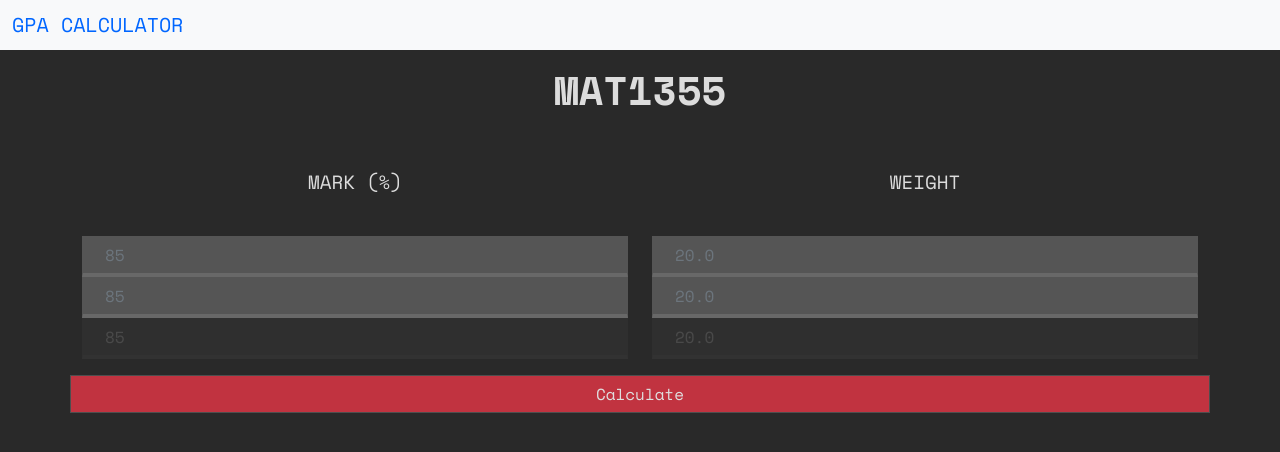
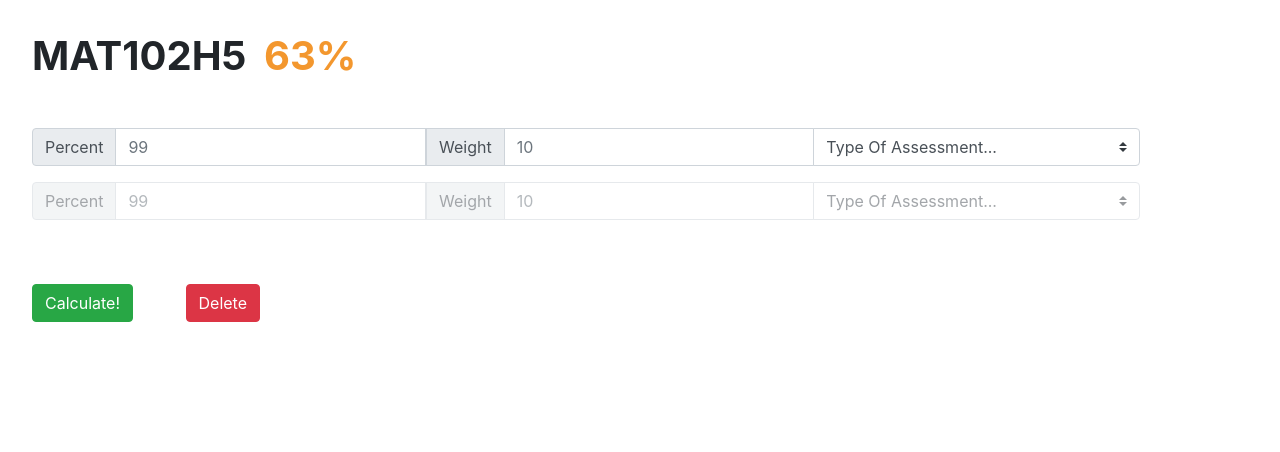
Before and after one commit to abdullaaaah/gpa-calculator, a Flask app: page / in a window 1280 px wide. Shown: the top 452 px of the page. Run offline with Flask 2, Linux system fonts and the light colour scheme; some libraries are stand-ins or nearby versions.

Commit message:
connected web, added kyle's design to main

```diff
--- a/app.py
+++ b/app.py
@@ -17,8 +17,6 @@ def calculate():
     if request.method == 'POST':
         data = dict_converter(request.form)
         G = GPACalculator(data)
-        #return render_template('index.html', gpa=str(G.calculate_gpa()),
-        #                       mark=G.calculate_mark(data))
         return {'gpa': G.calculate_gpa(), 'mark': G.calculate_mark(data)}
 
 
--- a/static/scripts/get_gpa.js
+++ b/static/scripts/get_gpa.js
@@ -1,7 +1,7 @@
-var START_NUM_FIELDS = 3
-var num_fields = START_NUM_FIELDS
+//var START_NUM_FIELDS = 3
+//var num_fields = START_NUM_FIELDS
 
-
+/*
 function add_field()
 {
     $(".transparent").removeClass("transparent")
@@ -21,7 +21,7 @@ function add_field()
 
     return
 }
-
+*/
 
 $(document).ready(function()
 {
@@ -29,8 +29,8 @@ $(document).ready(function()
     {
         var dic = $("form").serializeArray();
         $.post("/calculate", dic, function(data, status){
-            $('#gpaView').text("gpa: " + data['gpa'])
-            $('#markView').text("mark: " + data['mark'])
+            $('#gpaView').text(data['gpa'])
+            $('#markView').text(data['mark']+"%")
         })
     });
 
--- a/templates/index.html
+++ b/templates/index.html
@@ -6,71 +6,69 @@
     <meta name="viewport" content="width=device-width, initial-scale=1">
 
     <!-- Bootstrap CSS -->
-    <link href="https://cdn.jsdelivr.net/npm/bootstrap@5.0.0-beta1/dist/css/bootstrap.min.css" rel="stylesheet" integrity="sha384-giJF6kkoqNQ00vy+HMDP7azOuL0xtbfIcaT9wjKHr8RbDVddVHyTfAAsrekwKmP1" crossorigin="anonymous">
-    <link rel="preconnect" href="https://fonts.gstatic.com">
-    <link href="https://fonts.googleapis.com/css2?family=Space+Mono:wght@400;700&display=swap" rel="stylesheet">
-    <link href="{{ url_for('static',filename='styles/dark.css') }}" rel="stylesheet" />
-    <link href="{{ url_for('static',filename='styles/style.css') }}" rel="stylesheet" />
-    <title>Hello, world!</title>
+    <link rel="stylesheet" href="https://cdn.jsdelivr.net/npm/bootstrap@4.5.3/dist/css/bootstrap.min.css" integrity="sha384-TX8t27EcRE3e/ihU7zmQxVncDAy5uIKz4rEkgIXeMed4M0jlfIDPvg6uqKI2xXr2" crossorigin="anonymous">
+    <link rel="stylesheet" href="{{ url_for('static', filename='styles/dacss.css') }}">
+    <title>GPA Calculator</title>
 </head>
     <body>
-        <!-- As a heading -->
-    <nav class="navbar navbar-light bg-light" id="nav">
-        <div class="container-fluid">
-        <span class="navbar-brand mb-0 h1" id='navbar' style='text-align: center;'>GPA CALCULATOR</span>
+
+
+    <h1 class="p-3 m-3 font-weight-bold">
+        MAT102H5
+        <span class="m-2" id="markView" style="color:#f3972e;">63%</span>
+    </h1>
+    <div class="p-3 m-3 container" id = "gpaForm">
+      <form>
+        <div class="input-group mb-3">
+            <div class="input-group-prepend">
+                <span class="input-group-text">Percent</span>
             </div>
-    </nav>
+            <input name="a1,mark" type="text" class="form-control" placeholder="99" aria-describedby="basic-addon1">
+            <div class="input-group-prepend">
+                <span class="input-group-text">Weight</span>
+            </div>
+            <input name="a1,weight" type="text" class="form-control" placeholder="10" aria-describedby="basic-addon1">
+            <select class="custom-select">
+                <option selected>Type Of Assessment...</option>
+                <option value="1">Exam</option>
+                <option value="2">Midterm</option>
+                <option value="3">Assignment</option>
+                <option value="4">Tutorial Marks</option>
 
-      <div class="container">
-        <p></p>
-        <h1 class="text-center">MAT1355</h1>
-        <p></p>
-
-        <form id="gpaForm">
-          <div class="row">
-            <div class="col"><p id="instruction">MARK (%)</p></div>
-            <div class="col"><p id="instruction">WEIGHT</p></div>
+            </select>
         </div>
-            <div class="row">
-              <div class="col no-space">
-                <input name='a1,mark' type="text" class="form-control" placeholder="85">
+        <div class="input-group mb-3 transparent trans-click" id="1" onclick="add_field()">
+            <div class="input-group-prepend">
+                <span class="input-group-text">Percent</span>
             </div>
-              <div class="col no-space">
-                <input name='a1,weight' type="text" class="form-control" placeholder="20.0">
+            <input name = "a2,mark" type="text" class="form-control" placeholder="99" aria-describedby="basic-addon1">
+            <div class="input-group-prepend">
+                <span class="input-group-text">Weight</span>
             </div>
+            <input name = "a2,weight" type="text" class="form-control" placeholder="10" aria-describedby="basic-addon1">
+            <select class="custom-select">
+                <option selected>Type Of Assessment...</option>
+                <option value="1">Exam</option>
+                <option value="2">Midterm</option>
+                <option value="3">Assignment</option>
+                <option value="4">Tutorial Marks</option>
+            </select>
+        </div>
+        </form>
+    </div>
+    <div class="p-3 m-3">
+        <button type="button" class="btn btn-success" id="calc-gpa">Calculate!</button>
+        <span class="p-5">
+            <button type="button" class="btn btn-danger" id="del_field" onclick="remove_field()">Delete</button>
+        </span>
     </div>
 
-            <div class="row">
-                <div class="col no-space">
-                  <input name='a2,mark' type="text" class="form-control" placeholder="85">
-                </div>
-                <div class="col no-space">
-                  <input name='a2,weight' type="text" class="form-control" placeholder="20.0">
-                </div>
-              </div>
 
-              <div class="row transparent">
-                <div class="col no-space">
-                  <input name='a3,mark' type="text" class="form-control trans-font clickadd" placeholder="85" onclick="add_field()">
-                </div>
-                <div class="col no-space">
-                  <input name='a3,weight' type="text" class="form-control trans-font clickadd" placeholder="20.0">
-                </div>
-              </div>
 
-          </form>
-          <div class="row">
-            <p></p>
-          <button type="submit" class="btn btn-danger" id="calc-gpa">Calculate</button>
-          </div>
-
-          <h1><span id="gpaView"></span></h1>
-           <h1><span id="markView"></span></h1>
-      </div>
-
-    <!-- Option 1: Bootstrap Bundle with Popper -->
-    <script src="https://cdn.jsdelivr.net/npm/bootstrap@5.0.0-beta1/dist/js/bootstrap.bundle.min.js" integrity="sha384-ygbV9kiqUc6oa4msXn9868pTtWMgiQaeYH7/t7LECLbyPA2x65Kgf80OJFdroafW" crossorigin="anonymous"></script>
-    <script src="https://ajax.googleapis.com/ajax/libs/jquery/3.5.1/jquery.min.js"></script>
+    <script src="https://code.jquery.com/jquery-3.5.1.slim.min.js" integrity="sha384-DfXdz2htPH0lsSSs5nCTpuj/zy4C+OGpamoFVy38MVBnE+IbbVYUew+OrCXaRkfj" crossorigin="anonymous"></script>
+    <script src="https://cdn.jsdelivr.net/npm/bootstrap@4.5.3/dist/js/bootstrap.bundle.min.js" integrity="sha384-ho+j7jyWK8fNQe+A12Hb8AhRq26LrZ/JpcUGGOn+Y7RsweNrtN/tE3MoK7ZeZDyx" crossorigin="anonymous"></script>
+    <script src="//ajax.googleapis.com/ajax/libs/jquery/2.0.0/jquery.min.js"></script>
+    <script src="{{ url_for('static', filename='scripts/add_row.js') }}"></script>
     <script src="{{ url_for('static',filename='scripts/get_gpa.js') }}"></script>
     </body>
 </html>
```
Also changed, not shown: Website copy/website.html (deleted, +0 -66 lines), static/scripts/add_row.js (renamed from Website copy/add_row.js), static/styles/dacss.css (renamed from Website copy/dacss.css). Lines whose indentation alone changed are shown as unchanged.
